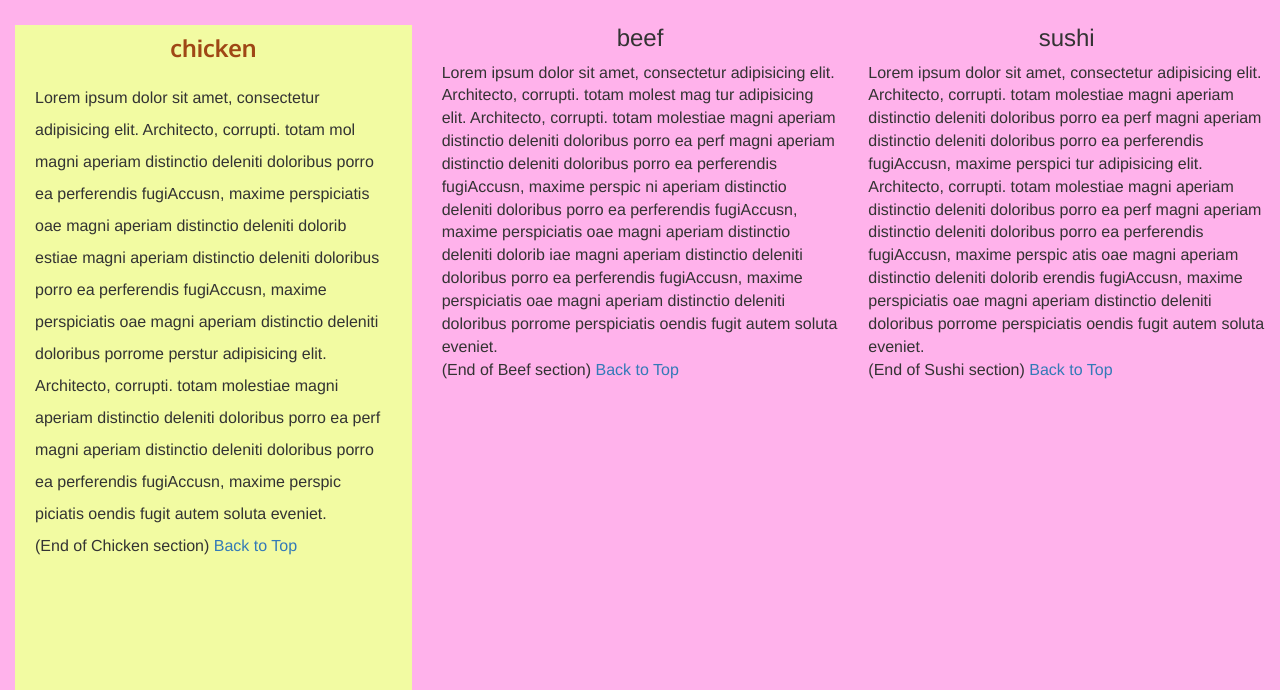
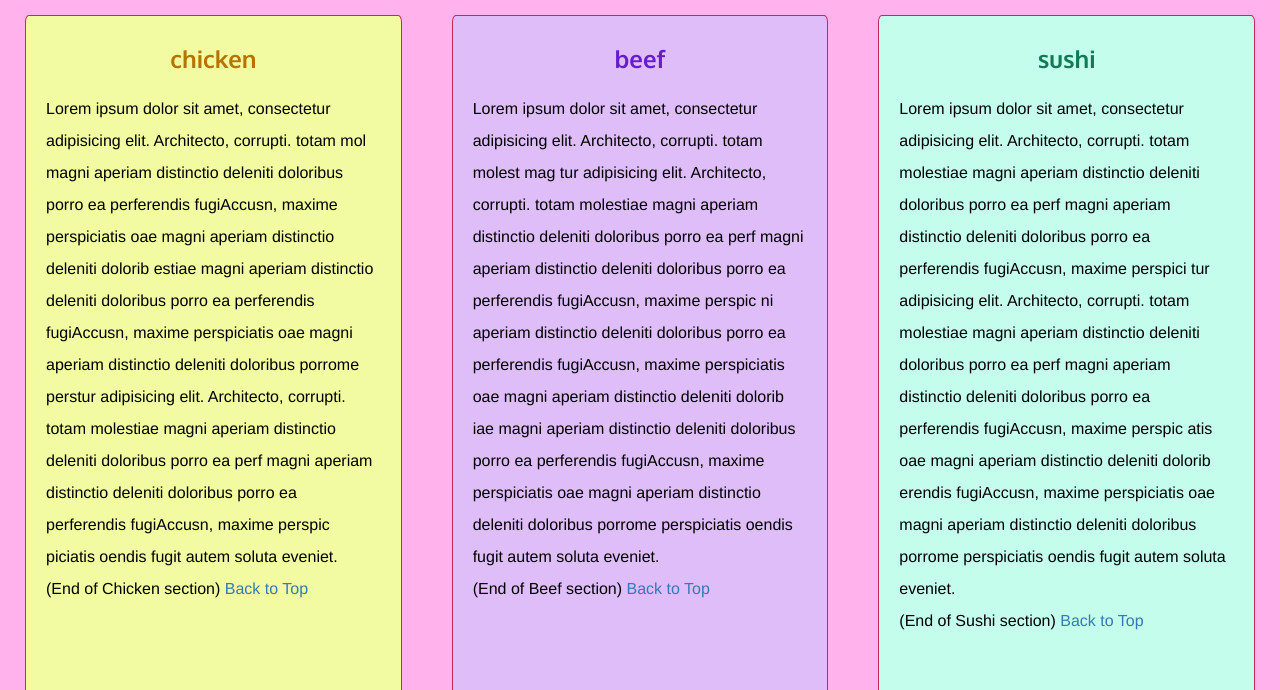
Before and after one commit to MotoLee/module3-solution, a plain HTML site: page index2.html in a window 1280 px wide. Shown: the part 110-800 px from the top of the page. Drawn offline with Linux system fonts and the light colour scheme.

Commit message:
rename issue

```diff
--- a/index2.html
+++ b/index2.html
@@ -14,7 +14,7 @@
 
     <title>Assignment solution for module 3</title>
     <link rel="stylesheet" href="css/bootstrap.min.css">
-    <link rel="stylesheet" href="css/styles.css">
+    <link rel="stylesheet" href="css/styles2.css">
     <link href='https://fonts.googleapis.com/css?family=Oxygen:400,300,700' rel='stylesheet' type='text/css'>
     <link href='https://fonts.googleapis.com/css?family=Lora' rel='stylesheet' type='text/css'>
 
```
